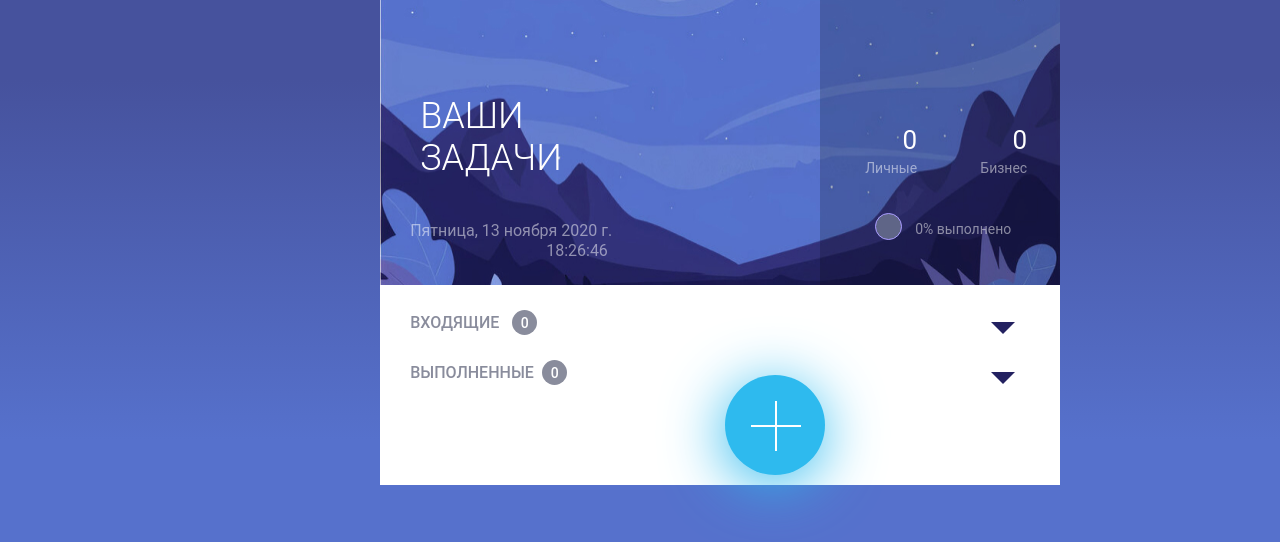
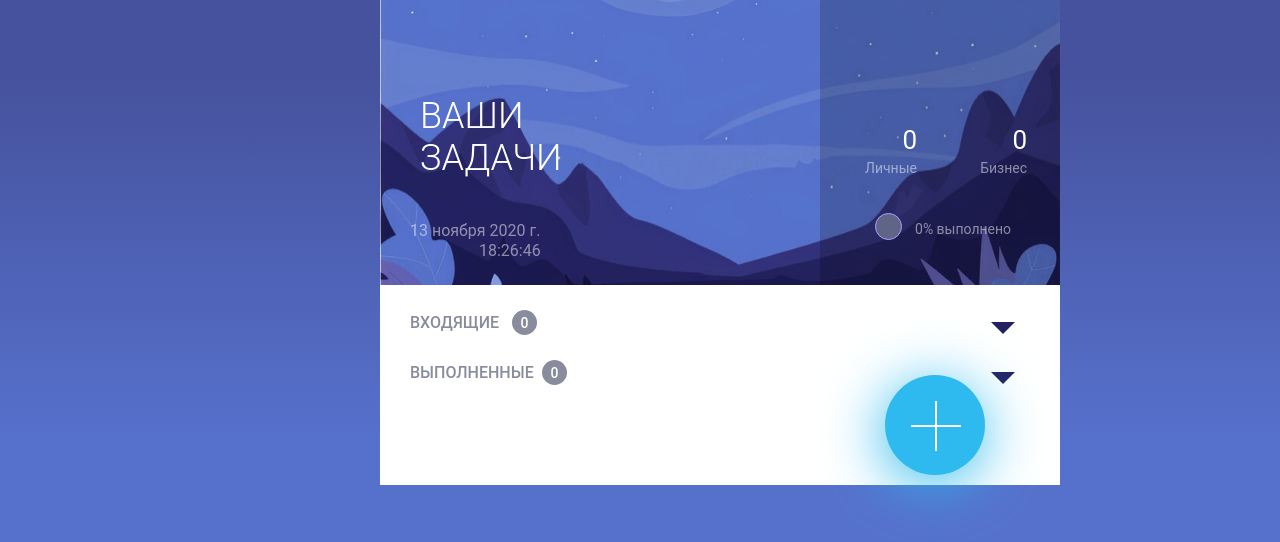
Before and after one commit to Alex-2kZharkov/todo-list, a React (Create React App) app: page / in a window 1280 px wide. Shown: the top 542 px of the page. Built offline with nearby package versions, Linux system fonts and the light colour scheme.

Commit message:
Added entry animation

```diff
--- a/src/components/Main.css
+++ b/src/components/Main.css
@@ -5,8 +5,26 @@
     background: linear-gradient(180deg, #46529D 10%, #5671cc 55%);
 } /* linear-gradient(180deg, 4#6529D 10%, #5671cc 90% 100%, #ffffff 100% 100%); */
 .primary_inner_container {
+    width: 680px;
     position: relative;
-
+    -webkit-animation: conditionalOpen 1s normal forwards ease-in-out;
+    -moz-animation: conditionalOpen 1s normal forwards ease-in-out;
+    animation: conditionalOpen 1s normal forwards ease-in-out;
+    -webkit-transform-origin: 50% 0%;
+    -moz-transform-origin: 50% 0%;
+    transform-origin: 25% 0%;
+}
+@-webkit-keyframes conditionalOpen {
+    from { transform: scaleY(0) }
+    to { transform: scaleY(1) }
+}
+@-moz-keyframes conditionalOpen {
+    from { transform: scaleY(0) }
+    to { transform: scaleY(1) }
+}
+@keyframes conditionalOpen {
+    from { transform: scaleY(0) }
+    to { transform: scaleY(1) }
 }
 .container_inner {
     position: relative;
@@ -38,7 +56,7 @@
     opacity: 0.5;
 }
 .today_time {
-    left: 166px;
+    left: 99px;
     bottom: 25px;
 }
 .statistics_column {
--- a/src/components/MainHeader.js
+++ b/src/components/MainHeader.js
@@ -7,7 +7,7 @@ const MainHeader = (props) => {
 
   const inputEl = useRef(null);
   let style = { backgroundColor: '#A598F9' };
-  const options = { weekday: 'long', year: 'numeric', month: 'long', day: 'numeric', hours: 'numeric', minutes: 'numeric'};
+  const options = {  year: 'numeric', month: 'long', day: 'numeric', hours: 'numeric', minutes: 'numeric'};
   let dateStr = new Date().toLocaleDateString('ru', options);
 
   const generateTime = () => {
```
